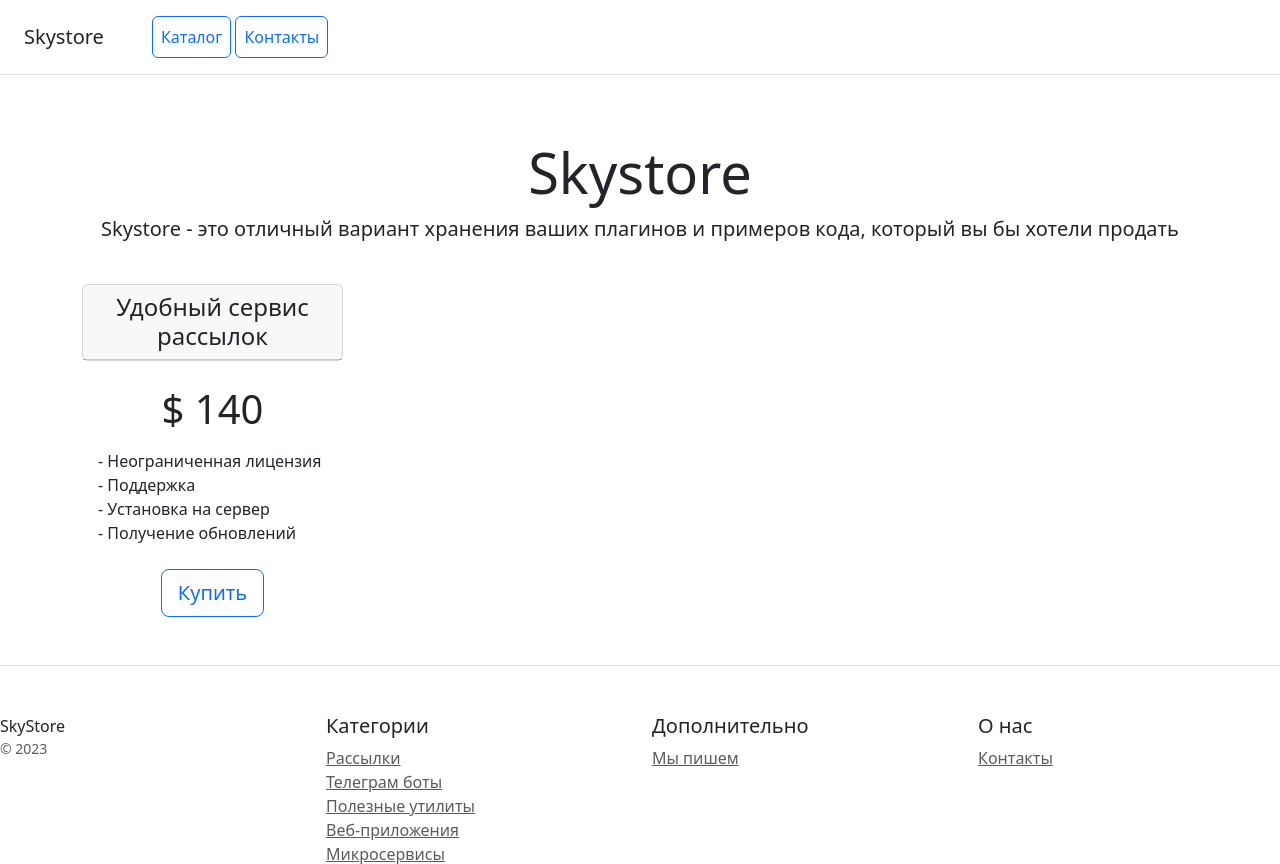
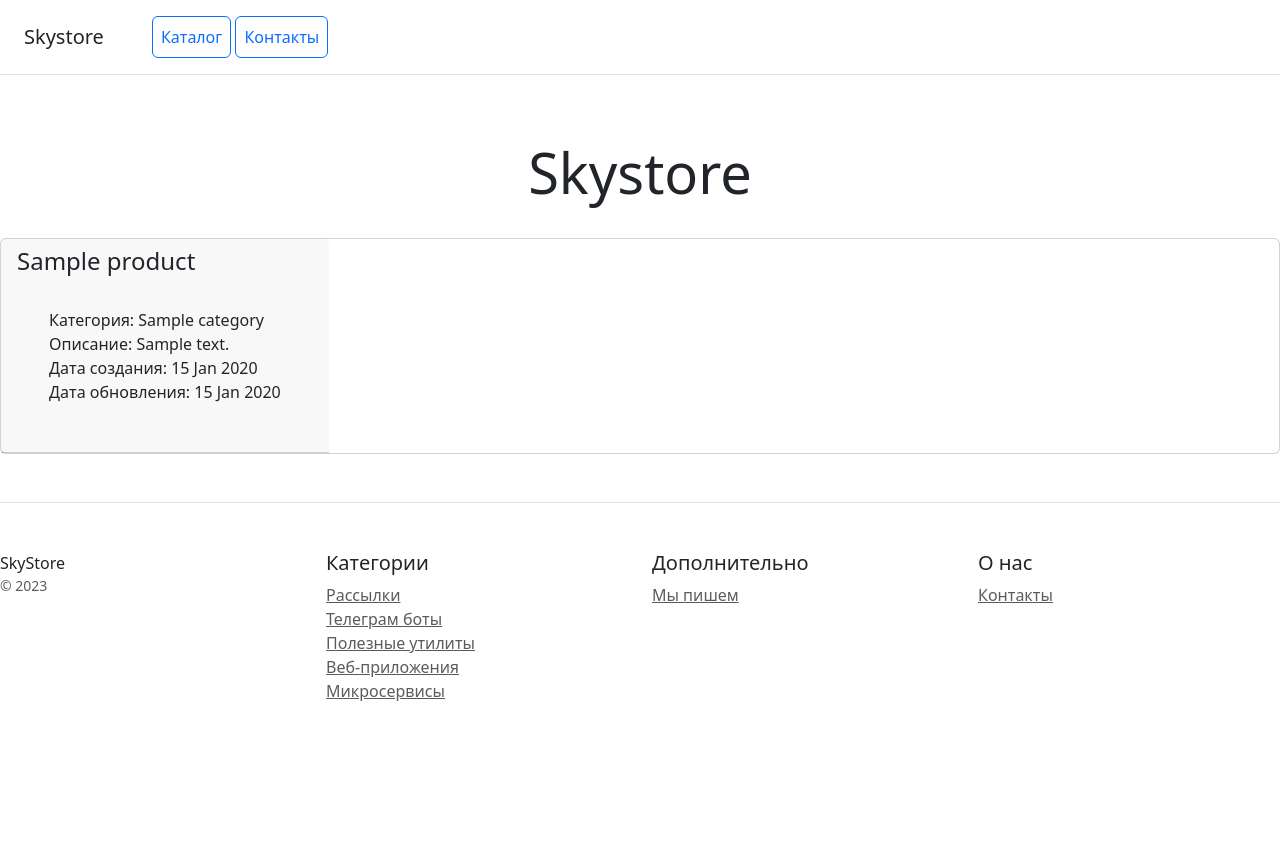
Before and after one commit to DanilaYukin/Skystore, a Django app: page /catalog/home/ in a window 1280 px wide. Shown: the top 864 px of the page. After the commit the page ends 701 px from the top, so only its background shows below. Run offline with Django 5.2, Linux system fonts and the light colour scheme; tables that the repository leaves empty hold one stand-in row (values such as "Sample post"); parts of the project's set-up code (start-up, migrations or seed data) failed here and were passed over; some libraries are stand-ins or nearby versions.

Commit message:
homework_24

```diff
--- /dev/null
+++ b/catalog/templates/catalog/base.html
@@ -0,0 +1,20 @@
+<!doctype html>
+<html lang="ru" xmlns="http://www.w3.org/1999/html">
+<title>{% block title %} Skystore {% endblock %}</title>
+{% include 'catalog/header.html' %}
+<body>
+<div class="d-flex flex-column flex-md-row align-items-center p-3 px-md-4 mb-3 bg-white border-bottom box-shadow">
+    <h5 class="my-0 mr-md-auto font-weight-normal">Skystore</h5>
+    <nav class="ms-5">
+        <a class="p-2 btn btn-outline-primary" href="/">Каталог</a>
+        <a class="p-2 btn btn-outline-primary" href="/catalog/contacts/">Контакты</a>
+    </nav>
+</div>
+<div class="pricing-header px-3 py-3 pt-md-5 pb-md-4 mx-auto text-center">
+    <h1 class="display-4">Skystore</h1>
+</div>
+{% block content %}
+{% endblock %}
+{% include 'catalog/footer.html' %}
+</body>
+</html>
--- /dev/null
+++ b/catalog/templates/catalog/footer.html
@@ -0,0 +1,30 @@
+<footer class="pt-4 my-md-5 pt-md-5 border-top">
+    <div class="row">
+        <div class="col-12 col-md">
+            SkyStore
+            <small class="d-block mb-3 text-muted">&copy; 2023</small>
+        </div>
+        <div class="col-6 col-md">
+            <h5>Категории</h5>
+            <ul class="list-unstyled text-small">
+                <li><a class="text-muted" href="#">Рассылки</a></li>
+                <li><a class="text-muted" href="#">Телеграм боты</a></li>
+                <li><a class="text-muted" href="#">Полезные утилиты</a></li>
+                <li><a class="text-muted" href="#">Веб-приложения</a></li>
+                <li><a class="text-muted" href="#">Микросервисы</a></li>
+            </ul>
+        </div>
+        <div class="col-6 col-md">
+            <h5>Дополнительно</h5>
+            <ul class="list-unstyled text-small">
+                <li><a class="text-muted" href="#">Мы пишем</a></li>
+            </ul>
+        </div>
+        <div class="col-6 col-md">
+            <h5>О нас</h5>
+            <ul class="list-unstyled text-small">
+                <li><a class="text-muted" href="/contacts/">Контакты</a></li>
+            </ul>
+        </div>
+    </div>
+</footer>
--- /dev/null
+++ b/catalog/templates/catalog/header.html
@@ -0,0 +1,5 @@
+<head>
+    <meta charset="utf-8">
+    <meta name="viewport" content="width=device-width, initial-scale=1.0">
+    <link rel="stylesheet" href="/static/css/bootstrap.min.css">
+</head>
--- a/catalog/templates/catalog/home.html
+++ b/catalog/templates/catalog/home.html
@@ -1,75 +1,20 @@
-<!doctype html>
-<html lang="ru">
-<head>
-    <meta charset="utf-8">
-    <meta name="viewport" content="width=device-width, initial-scale=1.0">
-    <title>Skystore</title>
-    <link rel="stylesheet" href="/static/css/bootstrap.min.css">
-</head>
-<body>
-    <div class="d-flex flex-column flex-md-row align-items-center p-3 px-md-4 mb-3 bg-white border-bottom box-shadow">
-        <h5 class="my-0 mr-md-auto font-weight-normal">Skystore</h5>
-        <nav class="ms-5">
-            <a class="p-2 btn btn-outline-primary" href="/">Каталог</a>
-            <a class="p-2 btn btn-outline-primary" href="/catalog/contacts/">Контакты</a>
-        </nav>
-    </div>
-    <div class="pricing-header px-3 py-3 pt-md-5 pb-md-4 mx-auto text-center">
-        <h1 class="display-4">Skystore</h1>
-        <p class="lead">Skystore - это отличный вариант хранения ваших плагинов и примеров кода, который вы бы хотели
-            продать</p>
-    </div>
-    <div class="container">
-        <div class="row text-center">
-            <div class="col-3">
+{% extends 'catalog/base.html' %}
+{% block content %}
 <div class="card mb-4 box-shadow">
+    {% for product in products %}
+    <div class="card-group">
         <div class="card-header">
-                        <h4 class="my-0 font-weight-normal">Удобный сервис рассылок</h4>
-                    </div>
-                </div>
+            <h4 class="my-0 font-weight-normal">{{ product.name }}</h4>
             <div class="card-body">
-                    <h1 class="card-title pricing-card-title">$ 140</h1>
                 <ul class="list-unstyled mt-3 mb-4 text-start m-3">
-                        <li>- Неограниченная лицензия</li>
-                        <li>- Поддержка</li>
-                        <li>- Установка на сервер</li>
-                        <li>- Получение обновлений</li>
+                    <li>Категория: {{ product.category }}</li>
+                    <li>Описание: {{ product.description|truncatechars:100 }}</li>
+                    <li>Дата создания: {{ product.created_at|date:'d M Y' }}</li>
+                    <li>Дата обновления: {{ product.updated_at|date:'d M Y' }}</li>
                 </ul>
-                    <button type="button" class="btn btn-lg btn-block btn-outline-primary">Купить</button>
             </div>
         </div>
     </div>
+    {% endfor %}
 </div>
-    <footer class="pt-4 my-md-5 pt-md-5 border-top">
-        <div class="row">
-            <div class="col-12 col-md">
-                SkyStore
-                <small class="d-block mb-3 text-muted">&copy; 2023</small>
-            </div>
-            <div class="col-6 col-md">
-                <h5>Категории</h5>
-                <ul class="list-unstyled text-small">
-                    <li><a class="text-muted" href="#">Рассылки</a></li>
-                    <li><a class="text-muted" href="#">Телеграм боты</a></li>
-                    <li><a class="text-muted" href="#">Полезные утилиты</a></li>
-                    <li><a class="text-muted" href="#">Веб-приложения</a></li>
-                    <li><a class="text-muted" href="#">Микросервисы</a></li>
-                </ul>
-            </div>
-            <div class="col-6 col-md">
-                <h5>Дополнительно</h5>
-                <ul class="list-unstyled text-small">
-                    <li><a class="text-muted" href="#">Мы пишем</a></li>
-                </ul>
-            </div>
-            <div class="col-6 col-md">
-                <h5>О нас</h5>
-                <ul class="list-unstyled text-small">
-                    <li><a class="text-muted" href="/contacts/">Контакты</a></li>
-                </ul>
-            </div>
-        </div>
-    </footer>
-    <script src="/static/js/bootstrap.bundle.min.js"></script>
-</body>
-</html>
+{% endblock %}
--- a/catalog/urls.py
+++ b/catalog/urls.py
@@ -1,7 +1,12 @@
 from django.urls import path
+
+from .apps import CatalogConfig
 from . import views
 
+app_name = CatalogConfig.name
+
 urlpatterns = [
-    path('home/', views.home_page, name='home'),
-    path('contacts/', views.contacts_page, name='contacts')
+    path('contacts/', views.contacts_page, name='contacts'),
+    path('product/<int:pk>/', views.product_page, name='product'),
+    path('home/', views.product_list, name='home'),
 ]
--- a/catalog/views.py
+++ b/catalog/views.py
@@ -1,8 +1,24 @@
 from django.shortcuts import render
+from .models import Product
 
 
-def home_page(request):
-    return render(request, 'catalog/home.html')
+def product_page(request, pk):
+    product = Product.objects.get(pk=pk)
+    context = {
+        'category': product.category,
+        'name': product.name,
+        'description': product.description,
+        'price': product.price,
+        'created_at': product.created_at,
+        'updated_at': product.updated_at,
+    }
+    return render(request, 'catalog/product.html', context=context)
+
+
+def product_list(request):
+    products = Product.objects.all()
+    context = {'products': products}
+    return render(request, 'catalog/home.html', context=context)
 
 
 def contacts_page(request):
--- a/config/urls.py
+++ b/config/urls.py
@@ -18,6 +18,7 @@ from django.conf import settings
 from django.conf.urls.static import static
 from django.contrib import admin
 from django.urls import path, include
+import catalog
 
 urlpatterns = [
     path('admin/', admin.site.urls),
```
Also changed, not shown: catalog/templates/catalog/product.html (added, +12 -0 lines). Lines whose indentation alone changed are shown as unchanged.
